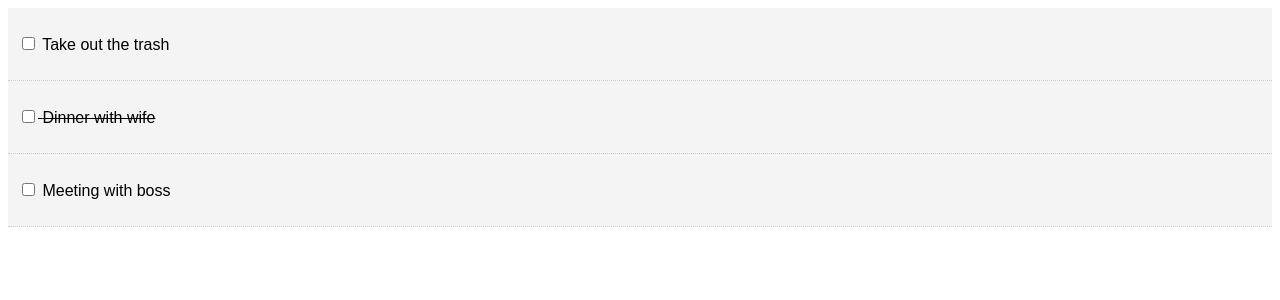
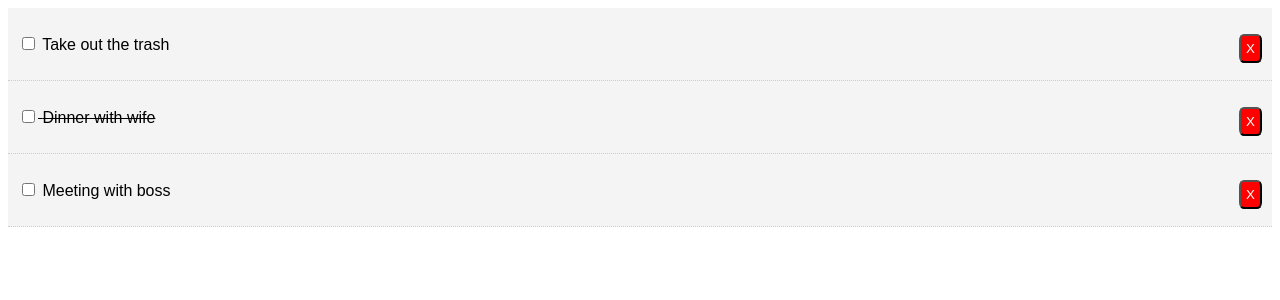
Before and after one commit to aturanj/reactjs-todo-list, a React (Create React App) app: page / in a window 1280 px wide. Shown: the top 300 px of the page. Built offline with nearby package versions, Linux system fonts and the light colour scheme.

Commit message:
deleting ToDo Item

```diff
--- a/src/App.js
+++ b/src/App.js
@@ -38,6 +38,10 @@ class App extends Component {
 
   }
 
+  deleteOurTodo = (id) => {
+    this.setState({ todos: [...this.state.todos.filter(item => item.id !== id)] })
+  }
+
   render() {
 
     /* console.log(this.state.todos); */
@@ -45,7 +49,9 @@ class App extends Component {
     return (
       <div className="App">
 
-        <Todos todoList={this.state.todos} markCompleted={this.markCompleted} />
+        <Todos todoList={this.state.todos}
+          markCompleted={this.markCompleted}
+          deleteOurTodo={this.deleteOurTodo} />
 
       </div>
     );
--- a/src/components/TodoItem.js
+++ b/src/components/TodoItem.js
@@ -25,10 +25,11 @@ export class TodoItem extends Component {
 
             <div style={this.getStyle()}>
                 <p>
-                    <input type="checkbox" onChange={this.props.markCompleted.bind(this,id)}/>
+                    <input type="checkbox" onChange={this.props.markCompleted.bind(this, id)} />
                     {' '}
                     {title}
-                    </p>
+                    <button style={buttonStyle} onClick={this.props.deleteOurTodo.bind(this, id)}> X </button>
+                </p>
             </div>
         )
     }
@@ -39,4 +40,13 @@ TodoItem.propTypes = {
     ourTodo: PropTypes.object.isRequired  //an object
 }
 
+const buttonStyle = {
+    backgroundColor: 'red',
+    color: 'white',
+    padding: '5px',
+    borderRadius: '22%',
+    cursor: 'pointer',
+    float: 'right'
+}
+
 export default TodoItem
--- a/src/components/Todos.js
+++ b/src/components/Todos.js
@@ -9,7 +9,10 @@ class Todos extends Component {
 
         return this.props.todoList.map((item) => (
 
-            <TodoItem ourTodo={item} key={item.id}  markCompleted={this.props.markCompleted} />
+            <TodoItem ourTodo={item} key={item.id}
+                markCompleted={this.props.markCompleted}
+                deleteOurTodo={this.props.deleteOurTodo}
+            />
         ));
     }
 }
```
Also changed, not shown: public/logo192.png (deleted), public/logo512.png (deleted), public/manifest.json.
